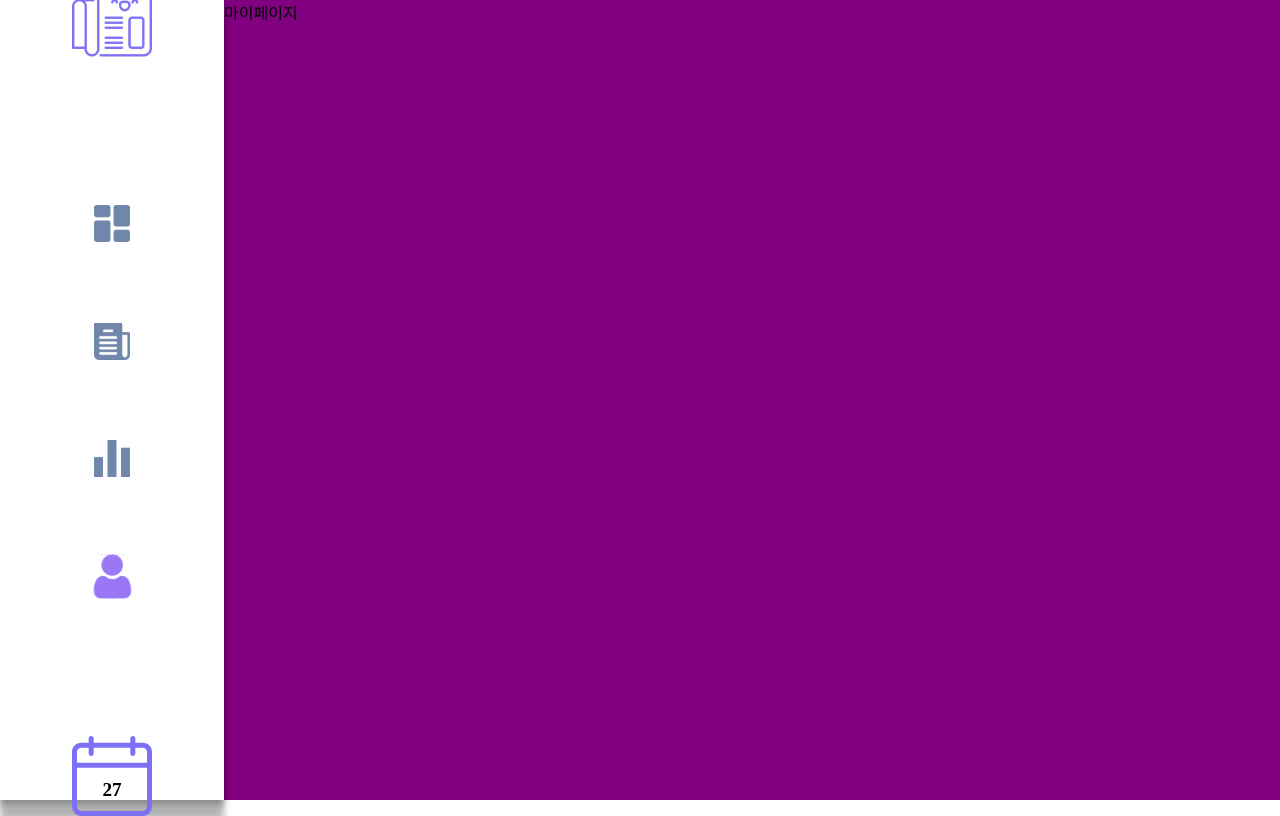
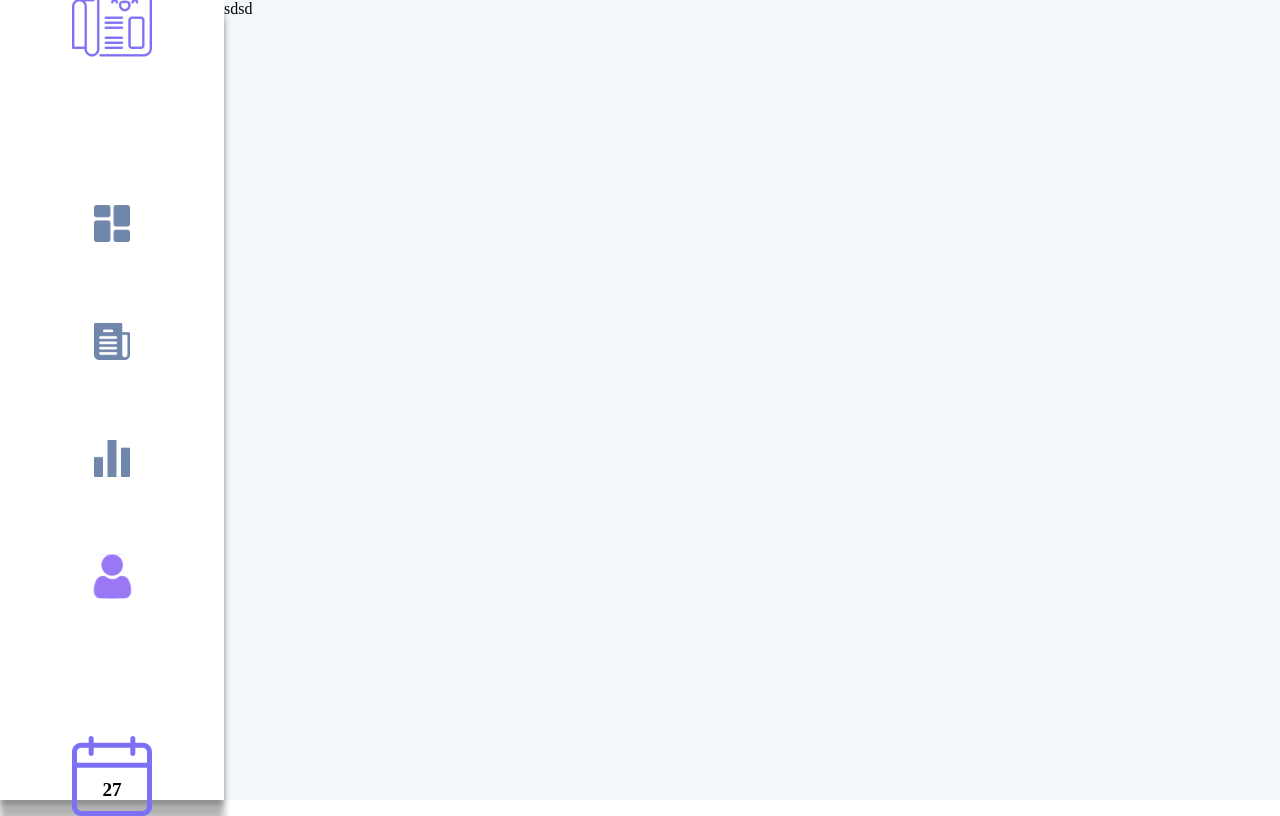
Before and after one commit to skku-capstone-2021/newspaper, a React app in the folder client/: page /mypage in a window 1280 px wide. Built offline with nearby package versions, Linux system fonts and the light colour scheme.

Commit message:
feat: 마이페이지 파일구조

```diff
--- /dev/null
+++ b/client/src/components/MyPage/Login/index.tsx
@@ -0,0 +1,9 @@
+import { FC, useState } from "react";
+
+const LogIn: FC = () => {
+  const [isLogin, setIsLogin] = useState<boolean>(true);
+
+  return <div>sdsd</div>;
+};
+
+export default LogIn;
--- /dev/null
+++ b/client/src/components/MyPage/My/index.tsx
@@ -0,0 +1,7 @@
+import { FC } from "react";
+
+const My: FC = () => {
+  return <div>sdsd</div>;
+};
+
+export default My;
--- a/client/src/pages/MyPage/index.tsx
+++ b/client/src/pages/MyPage/index.tsx
@@ -1,8 +1,11 @@
-import { FC } from "react";
-import { Wrapper } from "./index.style";
+import { FC, useState } from "react";
+import LogIn from "@/components/MyPage/Login";
+import My from "@/components/MyPage/My";
 
 const MyPage: FC = () => {
-  return <Wrapper>마이페이지</Wrapper>;
+  const [isLogin, setIsLogin] = useState<boolean>(true);
+
+  return <>{!isLogin ? <LogIn /> : <My />}</>;
 };
 
 export default MyPage;
```
Also changed, not shown: client/src/pages/Login/index.tsx (deleted, +0 -20 lines), client/src/components/MyPage/Login/index.style.ts (added), client/src/components/MyPage/My/index.style.ts (added).
